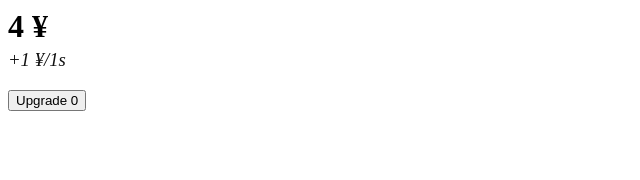
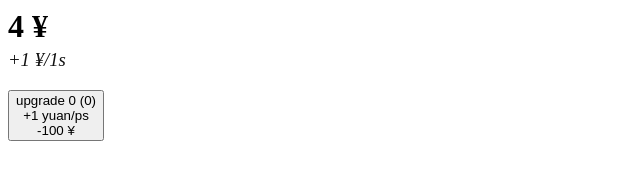
Before and after one commit to claykrs/claykers, a plain HTML site: page index.html in a window 1280 px wide. Shown: the whole page, without its empty margins (0-640 px from the left). Drawn offline with Linux system fonts and the light colour scheme.

Commit message:
Update index.html

```diff
--- a/index.html
+++ b/index.html
@@ -39,7 +39,8 @@
 
         data.upgrades.forEach((upg, i) => {
             let button = document.createElement("button")
-            button.textContent = `Upgrade ${i}`
+            button.innerHTML = `upgrade ${i} (${upg.owned[0]})`
+                + `<br>+${upg.value[0]} yuan/ps` +`<br>-${upg.price} ¥`
             document.body.appendChild(button)
         })
 
```
